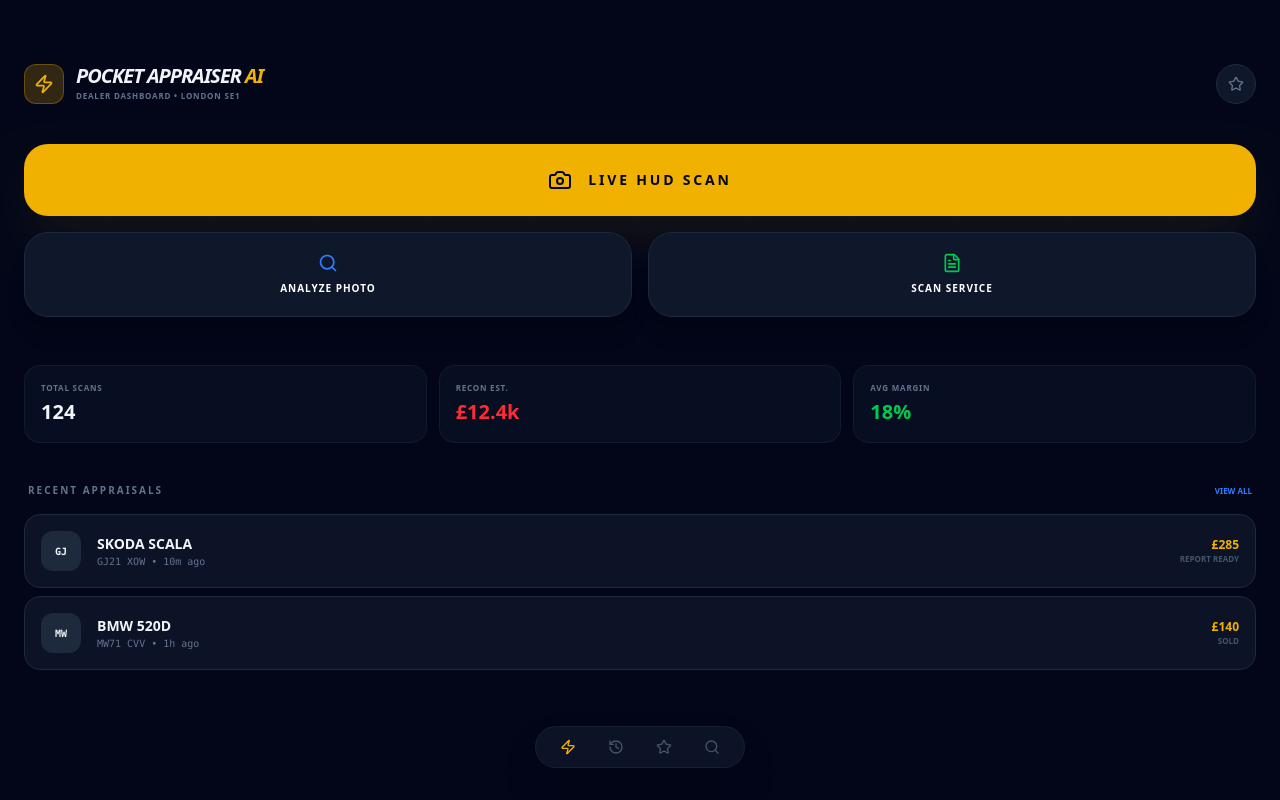
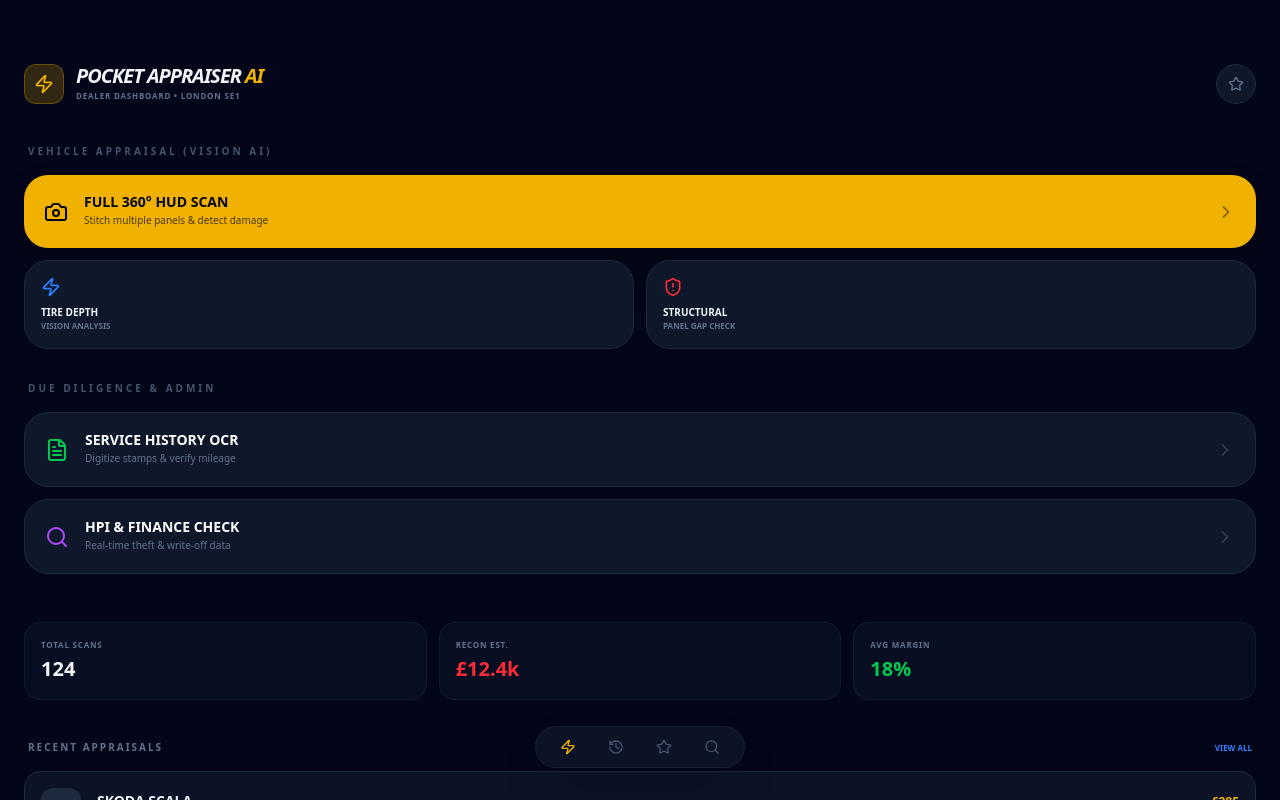
Before and after one commit to am1-cmd1/pocket-appraiser-ai, a Next.js app: page / in a window 1280 px wide. Built offline with nearby package versions, Linux system fonts and the light colour scheme.

Commit message:
Modularize Home UI: Separate services into Appraisal and Due Diligence suites

```diff
--- a/app/page.tsx
+++ b/app/page.tsx
@@ -170,31 +170,72 @@ export default function Home() {
                </div>
             </div>
 
-            {/* Main Actions Area */}
-            <div className="space-y-4 mb-12">
+            {/* Services Grid - Modular Suite */}
+            <div className="space-y-8 mb-12">
+               <div>
+                  <h3 className="text-[10px] font-black uppercase tracking-[0.3em] text-slate-600 mb-4 ml-1">Vehicle Appraisal (Vision AI)</h3>
+                  <div className="grid grid-cols-1 gap-3">
                      <button
                         onClick={startScan}
-                  className="w-full group bg-yellow-500 hover:bg-yellow-400 text-slate-950 font-bold py-6 rounded-3xl transition-all shadow-2xl shadow-yellow-500/10 flex items-center justify-center gap-4 uppercase tracking-[0.2em] text-sm"
+                        className="w-full group bg-yellow-500 hover:bg-yellow-400 text-slate-950 font-bold p-5 rounded-3xl transition-all shadow-2xl flex items-center justify-between gap-4"
                      >
-                  <Camera className="w-6 h-6 group-hover:scale-110 transition-transform" />
-                  Live HUD Scan
+                        <div className="flex items-center gap-4">
+                           <Camera className="w-6 h-6" />
+                           <div className="text-left">
+                              <p className="text-sm font-black uppercase leading-none">Full 360° HUD Scan</p>
+                              <p className="text-[10px] opacity-70 font-medium mt-1">Stitch multiple panels & detect damage</p>
+                           </div>
+                        </div>
+                        <ChevronRight className="w-5 h-5 opacity-50" />
                      </button>
 
-               <div className="grid grid-cols-2 gap-4">
-                  <button
-                     onClick={startUpload}
-                     className="bg-slate-900 hover:bg-slate-800 text-white font-bold py-5 rounded-3xl transition-all flex flex-col items-center justify-center gap-2 border border-slate-800 shadow-xl"
-                  >
-                     <Search className="w-5 h-5 text-blue-500" />
-                     <span className="text-[10px] uppercase tracking-widest">Analyze Photo</span>
+                     <div className="grid grid-cols-2 gap-3">
+                        <button className="bg-slate-900 border border-slate-800 p-4 rounded-3xl text-left space-y-2 group hover:border-blue-500/50 transition-colors">
+                           <Zap className="w-5 h-5 text-blue-500 group-hover:scale-110 transition-transform" />
+                           <div>
+                              <p className="text-[10px] font-black uppercase">Tire Depth</p>
+                              <p className="text-[8px] text-slate-500 uppercase font-bold">Vision Analysis</p>
+                           </div>
                         </button>
+                        <button className="bg-slate-900 border border-slate-800 p-4 rounded-3xl text-left space-y-2 group hover:border-red-500/50 transition-colors">
+                           <ShieldAlert className="w-5 h-5 text-red-500 group-hover:scale-110 transition-transform" />
+                           <div>
+                              <p className="text-[10px] font-black uppercase">Structural</p>
+                              <p className="text-[8px] text-slate-500 uppercase font-bold">Panel Gap Check</p>
+                           </div>
+                        </button>
+                     </div>
+                  </div>
+               </div>
+
+               <div>
+                  <h3 className="text-[10px] font-black uppercase tracking-[0.3em] text-slate-600 mb-4 ml-1">Due Diligence & Admin</h3>
+                  <div className="grid grid-cols-1 gap-3">
                      <button
                         onClick={() => setStep("service")}
-                     className="bg-slate-900 hover:bg-slate-800 text-white font-bold py-5 rounded-3xl transition-all flex flex-col items-center justify-center gap-2 border border-slate-800 shadow-xl"
+                        className="w-full bg-slate-900 border border-slate-800 p-5 rounded-3xl text-left flex items-center justify-between group hover:border-green-500/50 transition-colors"
                      >
-                     <FileText className="w-5 h-5 text-green-500" />
-                     <span className="text-[10px] uppercase tracking-widest">Scan Service</span>
+                        <div className="flex items-center gap-4">
+                           <FileText className="w-6 h-6 text-green-500 group-hover:scale-110 transition-transform" />
+                           <div>
+                              <p className="text-sm font-black uppercase leading-none text-white">Service History OCR</p>
+                              <p className="text-[10px] text-slate-500 font-medium mt-1">Digitize stamps & verify mileage</p>
+                           </div>
+                        </div>
+                        <ChevronRight className="w-5 h-5 text-slate-700" />
                      </button>
+
+                     <button className="w-full bg-slate-900 border border-slate-800 p-5 rounded-3xl text-left flex items-center justify-between group hover:border-purple-500/50 transition-colors">
+                        <div className="flex items-center gap-4">
+                           <Search className="w-6 h-6 text-purple-500 group-hover:scale-110 transition-transform" />
+                           <div>
+                              <p className="text-sm font-black uppercase leading-none text-white">HPI & Finance Check</p>
+                              <p className="text-[10px] text-slate-500 font-medium mt-1">Real-time theft & write-off data</p>
+                           </div>
+                        </div>
+                        <ChevronRight className="w-5 h-5 text-slate-700" />
+                     </button>
+                  </div>
                </div>
             </div>
 
```
Lines whose indentation alone changed are shown as unchanged.
